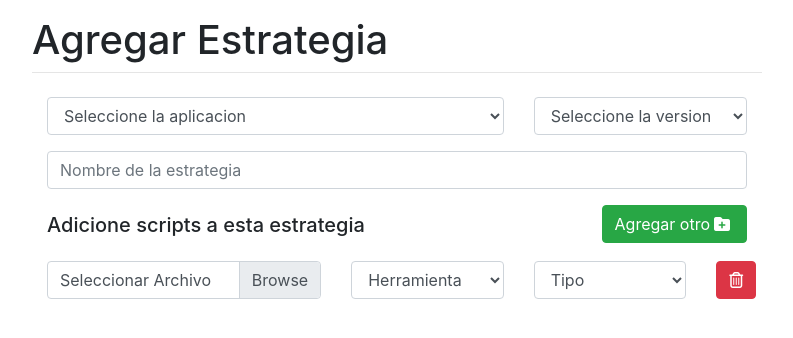
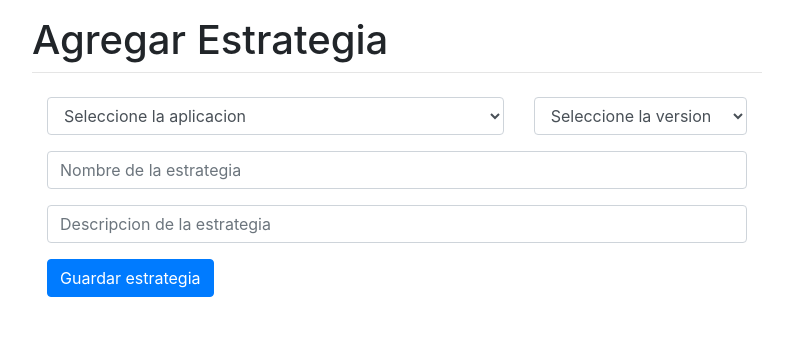
Before and after one commit to avargas20/MISO4208-202010, a Django app: page /agregar_estrategia/ in a window 1280 px wide. Shown: the part 56-394 px from the top of the page, without its empty margins (243-1036 px from the left). Run offline with Django 3.2, Linux system fonts and the light colour scheme; data that the repository does not hold is empty; some libraries are stand-ins or nearby versions.

Commit message:
Agregar estrategia

```diff
--- a/pruebas_app/urls.py
+++ b/pruebas_app/urls.py
@@ -8,4 +8,7 @@ urlpatterns = [
     path('agregar_estrategia/', views.agregar_estrategia, name='agregar_estrategia'),
     path('lanzar_estrategia/', views.lanzar_estrategia, name='lanzar_estrategia'),
     path('obtener_versiones_de_una_estrategia/', views.obtener_versiones_de_una_estrategia, name='obtener_versiones_de_una_estrategia'),
+    path('guardar_estrategia/', views.guardar_estrategia, name='guardar_estrategia'),
+    path('agregar_scripts/<int:estrategia_id>', views.agregar_scripts, name='agregar_scripts'),
+    path('guardar_script/<int:estrategia_id>', views.guardar_script, name='guardar_script'),
 ]
--- a/pruebas_app/views.py
+++ b/pruebas_app/views.py
@@ -1,6 +1,7 @@
 from django.shortcuts import render
-from .models import Aplicacion, Version, Herramienta, Tipo, Estrategia
-from django.http import HttpResponse
+from .models import Aplicacion, Prueba, Version, Herramienta, Tipo, Estrategia
+from django.http import HttpResponse, HttpResponseRedirect
+from django.urls import reverse
 import json
 
 # Create your views here.
@@ -10,10 +11,34 @@ def home(request):
 
 def agregar_estrategia(request):
     aplicaciones = Aplicacion.objects.all()
-    versiones = Version.objects.all() #Hay que sacar la versiones de la app seleccionada, ver notas
     herramientas = Herramienta.objects.all()
     tipos = Tipo.objects.all()
-    return render(request, 'pruebas_app/agregar_estrategia.html', {'aplicaciones': aplicaciones, 'versiones': versiones, 'herramientas': herramientas, 'tipos': tipos})
+    return render(request, 'pruebas_app/agregar_estrategia.html', {'aplicaciones': aplicaciones, 'herramientas': herramientas, 'tipos': tipos})
+
+def guardar_estrategia(request):
+    if request.method == 'POST':
+        print(request.POST)
+        version = Version.objects.get(id=request.POST['versiones'])
+        nombre_estrategia = request.POST['nombre_estrategia']
+        descripcion_estrategia = request.POST['descripcion_estrategia']
+        estrategia = Estrategia(nombre=nombre_estrategia, descripcion=descripcion_estrategia, version=version)
+        estrategia.save()
+        return HttpResponseRedirect(reverse('agregar_scripts', args=(estrategia.id,)))
+
+def agregar_scripts(request, estrategia_id):
+    estrategia = Estrategia.objects.get(id=estrategia_id)
+    herramientas = Herramienta.objects.all()
+    tipos = Tipo.objects.all()
+    pruebas = Prueba.objects.filter(estrategia=estrategia)
+    return render(request, 'pruebas_app/agregar_scripts.html', {'aplicacion': estrategia.version.aplicacion, 'version': estrategia.version, 'estrategia': estrategia, 'herramientas': herramientas, 'tipos': tipos, 'pruebas': pruebas})
+
+def guardar_script( request, estrategia_id):
+    if request.method == 'POST':
+
+
+        print(request.POST)
+        print(request.FILES)
+        pass
 
 def obtener_versiones_de_una_estrategia(request):
     aplicacion_id = int(request.GET['aplicacion_id'])
@@ -25,8 +50,8 @@ def obtener_versiones_de_una_estrategia(request):
     print ("selected app name ", aplicacion)
     versiones = Version.objects.filter(aplicacion=aplicacion)
     for v in versiones:
-        print ("version name", v.numero)
-        result_set.append({'numero': v.numero})
+        print ("version number", v.numero)
+        result_set.append({'numero': v.numero, 'id': v.id})
     return HttpResponse(json.dumps(result_set), content_type='application/json')
 
 
--- a/templates/pruebas_app/agregar_estrategia.html
+++ b/templates/pruebas_app/agregar_estrategia.html
@@ -23,7 +23,8 @@
           console.log(results);
           $("#versiones option").remove();
           for (var i = results.length - 1; i >= 0; i--) {
-            $("#versiones").append('<option>' + results[i].numero + '</option>');
+            $("#versiones").append('<option value="' + results[i].id + '">' + results[i].numero +
+              '</option>');
           };
         }
       });
@@ -32,22 +33,13 @@
   });
 </script>
 
-<script type='text/javascript'>
-  function agregar_script() {
-
-    var nuevo = document.createElement('div')
-    nuevo.innerHTML = '<div class="row" id="fila"><div class="col-5"><div class="custom-file"><input type="file" class="custom-file-input" id="customFileLang" lang="es"><label class="custom-file-label" for="customFileLang">Seleccionar Archivo</label></div></div><div class="col-3"><div class="form-group"><select class="form-control"><option class="hidden" selected disabled>Herramienta</option>{% for h in herramientas %}<option>{{h.nombre}}</option>{% endfor %}</select></div></div><div class="col-3"><div class="form-group"><select class="form-control"><option class="hidden" selected disabled>Tipo</option>{% for t in tipos %}<option>{{t.nombre}}</option>{% endfor %}</select></div></div><div class="col-1"><div class="form-group"><a class="btn btn-danger" href="#"><i class="far fa-trash-alt"></i></a></div></div></div>'
-    document.getElementById("container").appendChild(nuevo)
-
-  }
-</script>
-
 {% endblock head %}
 {% block subtitle %}<h1 class="mt-3">Agregar Estrategia</h1>
 {% endblock subtitle %}
 {% block content %}
 <div class="container-fluid">
-  <form>
+  <form action="{% url 'guardar_estrategia' %}" method="post">
+    {% csrf_token %}
     <div class="row register-form">
       <div class="col-md-8">
         <div class="form-group">
@@ -65,68 +57,21 @@
           <select name='versiones' id='versiones' class="form-control">
             <option class="hidden" selected disabled>Seleccione la version</option>
 
-
-
           </select>
         </div>
       </div>
     </div>
     <div class="form-group">
-      <input type="text" class="form-control" placeholder="Nombre de la estrategia" value="" />
+      <input type="text" class="form-control" placeholder="Nombre de la estrategia" value="" name="nombre_estrategia" />
     </div>
-    <div class="row mb-3">
-
-      <div class="col-9">
-        <h5 class="mt-2">Adicione scripts a esta estrategia</h1>
-      </div>
-      <div class="col-3 text-right">
+    <div class="form-group">
+      <input type="text" class="form-control" placeholder="Descripcion de la estrategia" value="" name="descripcion_estrategia" />
+    </div>
+    <button type="submit" class="btn btn-primary">Guardar estrategia</button>
+  </form>
 
 
-        <button type="button" class="btn btn-success text-right" onclick="agregar_script()">
-          Agregar otro<i class="m-1 fas fa-folder-plus"></i>
-        </button>
 
-      </div>
-    </div>
-    <div id="container">
-      <div class="row" id="fila">
-
-        <div class="col-5">
-          <div class="custom-file">
-            <input type="file" class="custom-file-input" id="customFileLang" lang="es">
-            <label class="custom-file-label" for="customFileLang">Seleccionar Archivo</label>
-          </div>
-        </div>
-        <div class="col-3">
-          <div class="form-group">
-            <select class="form-control">
-              <option class="hidden" selected disabled>Herramienta</option>
-              {% for h in herramientas %}
-              <option>{{h.nombre}}</option>
-              {% endfor %}
-            </select>
-          </div>
-        </div>
-        <div class="col-3">
-          <div class="form-group">
-            <select class="form-control">
-              <option class="hidden" selected disabled>Tipo</option>
-              {% for t in tipos %}
-              <option>{{t.nombre}}</option>
-              {% endfor %}
-            </select>
-          </div>
-        </div>
-        <div class="col-1">
-          <div class="form-group">
-            <a class="btn btn-danger" href="#">
-              <i class="far fa-trash-alt"></i></a>
-          </div>
-        </div>
-
-      </div>
-    </div>
-  </form>
 
 </div>
 
```
Also changed, not shown: templates/pruebas_app/agregar_scripts.html (added, +134 -0 lines).
